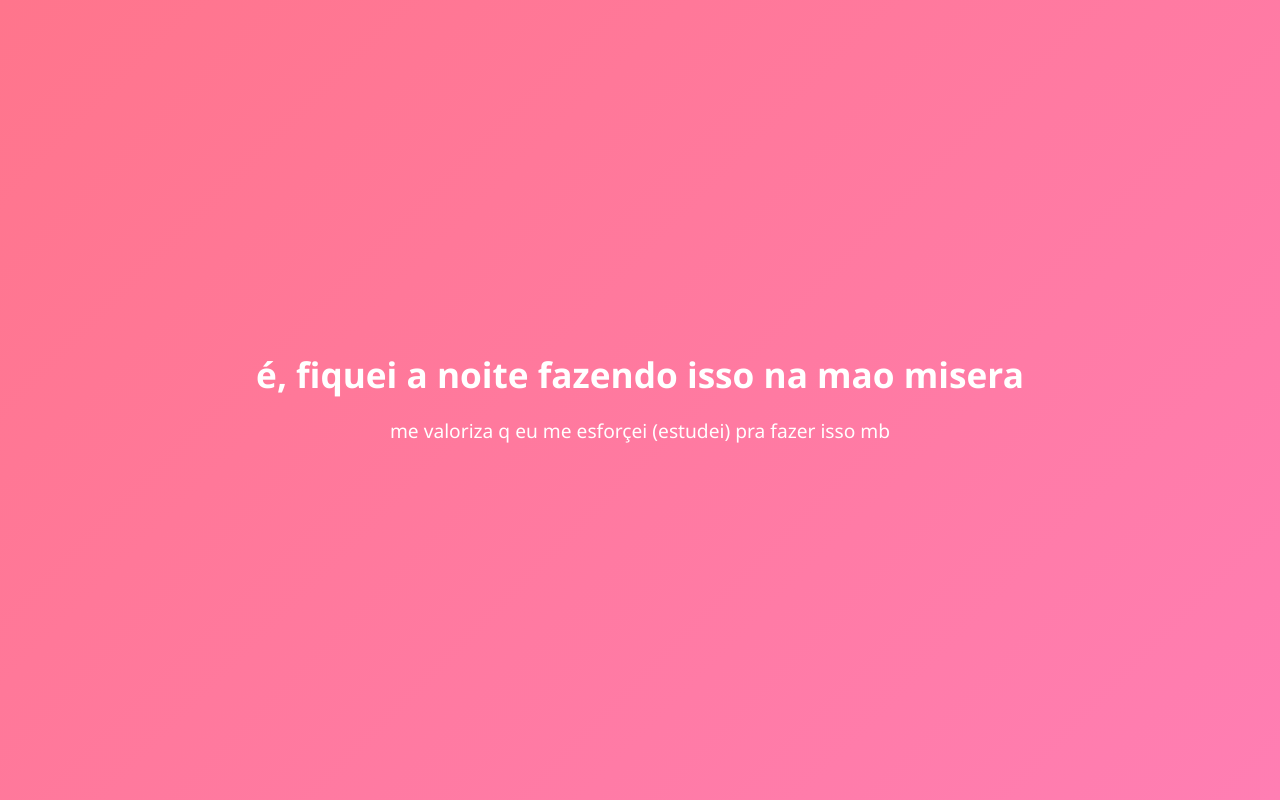
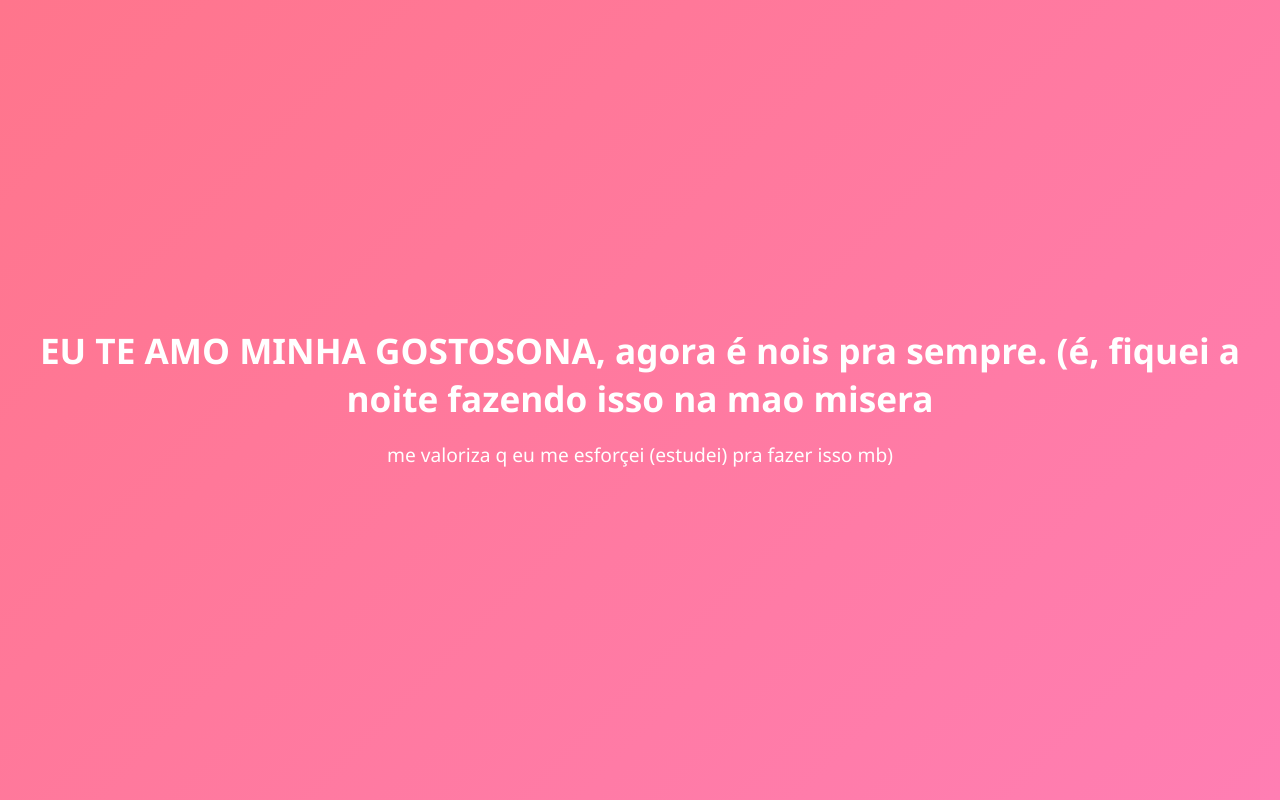
Before and after one commit to IG7WZZ/this-is-for-you, a plain HTML site: page index.html in a window 1280 px wide. Both pictures are taken after a click on the button "SIM 💖". Drawn offline with Linux system fonts and the light colour scheme.

Commit message:
index.html

```diff
--- a/index.html
+++ b/index.html
@@ -73,8 +73,9 @@
       document.body.innerHTML = `
         <div style="display:flex;align-items:center;justify-content:center;height:100vh;text-align:center;color:white;">
           <div>
-            <h1>é, fiquei a noite fazendo isso na mao misera</h1>
-            <p>me valoriza q eu me esforçei (estudei) pra fazer isso mb</p>
+            <h1>EU TE AMO MINHA GOSTOSONA, agora é nois pra sempre.
+            (é, fiquei a noite fazendo isso na mao misera</h1>
+            <p>me valoriza q eu me esforçei (estudei) pra fazer isso mb)</p>
           </div>
         </div>`;
     }
```
